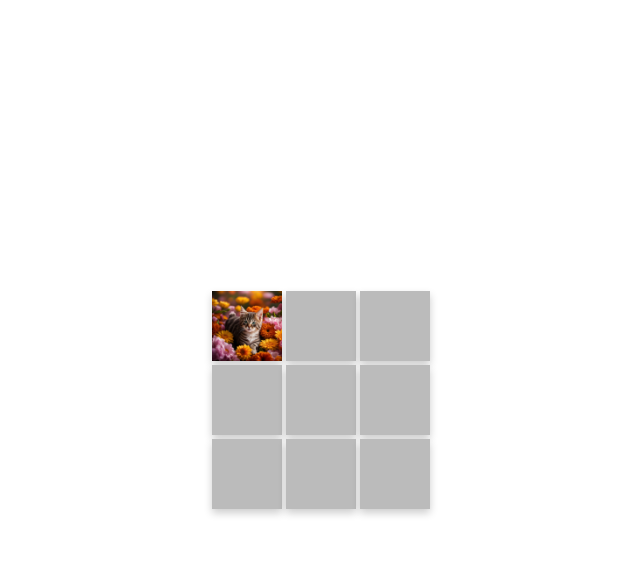
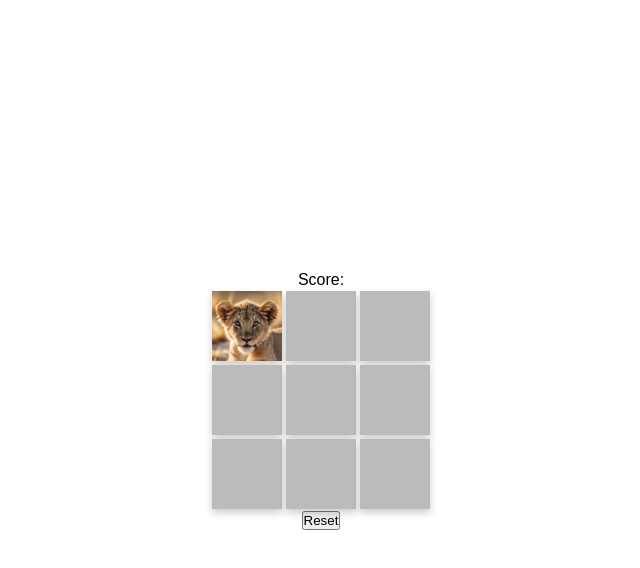
Before and after one commit to Laurian1906/dizertatie2024, a plain HTML site: page index.html in a window 1280 px wide. Both pictures are taken after a click on the element 566 px from the left and 326 px from the top of the page. Shown: the whole page, without its empty margins (319-959 px from the left). Drawn offline with Linux system fonts and the light colour scheme.

Commit message:
Memory Game 1.0
Now, memory cards are checked correctly, they are shuffled and a score is counted, also, there are a reset button for the game.

```diff
--- a/index.html
+++ b/index.html
@@ -7,6 +7,7 @@
     <title>Memory Game</title>
 </head>
 <body>
+    <div class="score">Score: <span id="score"></span></div>
     <div class="block_container">
         <div class="block">
             <div class="block_inner" onclick="rotateBlock(this)">
@@ -81,6 +82,7 @@
             </div>
         </div>
     </div>
+    <button id="reset_game" onclick="reset()">Reset</button>
 </body>
 <script src="scripts/main.js" type="text/javascript"></script>
 </html>
--- a/scripts/main.js
+++ b/scripts/main.js
@@ -8,17 +8,26 @@ var blockInnerElements = document.getElementsByClassName("block_inner");
 // flippedCard represents the element of a card faced up
 var flippedCard = null;
 
+// counter counts the score
+var gameScore = 0;
+
+// A span holding the score
+var score = document.getElementById("score")
+
+// Step 2: Rotating the object
 function rotateBlock(element) {
     // Rotate the card
     element.style.transform = 'rotateY(180deg)';
 
-    // Grab de id of the card
-    elementID = element.children[1].children[0].id;
+
+    // Step 3: Grabbing the id of the card
+
+    var elementID = element.children[1].children[0].id;
     console.log(elementID);
     console.log(typeof(elementID));
 
+    // Step 4: Memorize the flipped card in an object AND
 
-    // Memorize the flipped card in an object
     if (!flippedCard){
         flippedCard = {
             id: elementID, // id of the card
@@ -29,14 +38,24 @@ function rotateBlock(element) {
 
         console.log("First Card is faced up: ", flippedCard);
     }
+    // Step 5: check if the cards are identical.
     else{
         // If the second card is identical with first card
 
-        elementCardAnimal = elementID.split('-')[0];
-        flippedCardAnimal = flippedCard.id.split('-')[0];
+        var flippedCardAnimal = flippedCard.id.split('-')[0];
+        var elementCardAnimal = elementID.split('-')[0];
 
-        if(elementCardAnimal === flippedCardAnimal){
+        if(flippedCardAnimal === elementCardAnimal){
             console.log("Cards are identical!");
+
+            if(flippedCard){
+                flippedCard = null;
+            }
+
+            gameScore++;
+            console.log(gameScore);
+            score.innerHTML = gameScore;
+
         }
         // If they are not then turn them facing off.
         else{
@@ -44,10 +63,47 @@ function rotateBlock(element) {
 
             setTimeout(function(){
                 element.style.transform = 'rotateY(0deg)';
+                console.log("Element: ");
+                console.log(element);
                 flippedCard.element.style.transform = 'rotateY(0deg)';
-                flippedCard = null; // reset flipped card to null again
+                console.log("Element of flipped card: ");
+                console.log(flippedCard);
+
+                flippedCard = null;
             }, 1000);
         }
     }
+}
+
+function shuffleCards() {
+    var container = document.querySelector('.block_container');
+    var cards = Array.from(container.getElementsByClassName('block'));
+
+    for (var i = cards.length - 1; i > 0; i--) {
+        var j = Math.floor(Math.random() * (i + 1));
+        [cards[i], cards[j]] = [cards[j], cards[i]]; // Swap între elementele alese aleatoriu și elementul curent
+    }
+
+    // Reatașează elementele amestecate la container
+    container.innerHTML = ''; // Golește containerul
+    cards.forEach(function(card) {
+        container.appendChild(card);
+    });
+}
+
+// This function resets the game
+function reset(){
+
+    for (element of blockInnerElements){
+        element.style.transform = 'rotateY(0deg)'
+    }
+
+    flippedCard = null;
+    gameScore = null;
+    score.innerHTML = 0;
+
+    shuffleCards();
 
 }
+
+shuffleCards();
--- a/styles/style.css
+++ b/styles/style.css
@@ -8,8 +8,10 @@ body{
     width:100%;
     height:100vh;
     display:flex;
+    flex-direction: column;
     justify-content: center;
     align-items: center;
+    font-family: Arial, Helvetica, sans-serif;
 }
 
 img{
```
